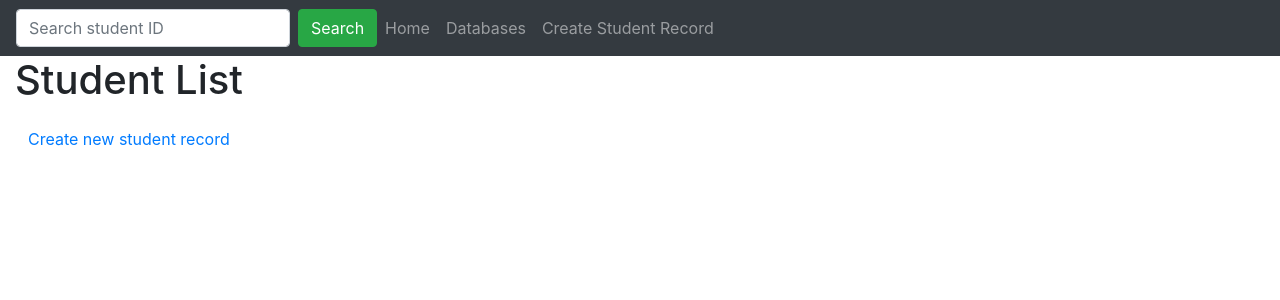
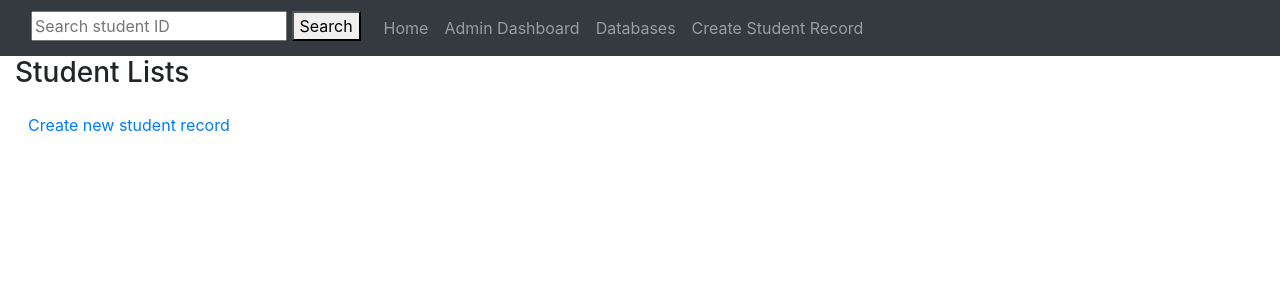
Before and after one commit to Sayan8981/django-ORM, a Django app: page /blog_posts/home in a window 1280 px wide. Shown: the top 300 px of the page. Run offline with Django 3.2, Linux system fonts and the light colour scheme; data that the repository does not hold is empty; some libraries are stand-ins or nearby versions.

Commit message:
#1 Changes in search design

```diff
--- a/myapp/blog_posts/templates/blog_posts/post_list.html
+++ b/myapp/blog_posts/templates/blog_posts/post_list.html
@@ -16,28 +16,36 @@
 
 <body>
     <nav class="navbar navbar-expand-sm bg-dark navbar-dark">
-        <form class="form-inline" action="">
-            <input class="form-control mr-sm-2" type="number" placeholder="Search student ID">
-            <button class="btn btn-success" type="submit">Search</button>
+        <form class="form-inline" action="http://127.0.0.1:8080/blog_posts/search" method="POST"> {% csrf_token %}
+            <div class="container">
+                <div class="mb-1">
+                    <input class="query-search" id="search" name="search" type="number" placeholder="Search student ID">
+                    <button class="search-btn">Search</button>
+                </div>
+            </div>
         </form>
 
-        <ul class="navbar-nav">
-            <li class="nav-item">
-                <a class="nav-link" href="#">Home</a>
+        <ul class="navbar-nav ">
+            <li class="nav-item ">
+                <a class="nav-link " href="http://127.0.0.1:8080/blog_posts/home ">Home</a>
             </li>
-            <li class="nav-item">
-                <a class="nav-link" href="#">Databases</a>
+            <li class="nav-item ">
+                <a class="nav-link " href="http://127.0.0.1:8080/admin ">Admin Dashboard</a>
             </li>
-            <li class="nav-item">
-                <a class="nav-link" href="http://127.0.0.1:8080/blog_posts/new">Create Student Record</a>
+            <li class="nav-item ">
+                <a class="nav-link " href="# ">Databases</a>
+            </li>
+            <li class="nav-item ">
+                <a class="nav-link " href="http://127.0.0.1:8080/blog_posts/new ">Create Student Record</a>
             </li>
         </ul>
     </nav>
 
-    <div class="container-fluid">
-        <div class="row">
-            <div class="col-sm-8 col-md-8 col-lg-6 pb-2">
-                <h1>Student List</h1>
+    <div class="container-fluid ">
+        <div class="row ">
+            <div class="col-sm-8 col-md-8 col-lg-6 pb-2 ">
+
+                <h3>Student Lists</h3>
 
                 <ul>
 
@@ -60,9 +68,9 @@
 
                 </ul>
 
-                <button button type="button" class="btn btn-link"><a href="http://127.0.0.1:8080/blog_posts/new">Create new student record</a></button>
+                <button button type="button " class="btn btn-link "><a href="http://127.0.0.1:8080/blog_posts/new ">Create new student record</a></button>
             </div>
-            <div class="col-sm-12 col-md-12 col-lg-6">
+            <div class="col-sm-12 col-md-12 col-lg-6 ">
             </div>
         </div>
     </div>
--- a/myapp/blog_posts/urls.py
+++ b/myapp/blog_posts/urls.py
@@ -1,12 +1,10 @@
 
 from django.conf.urls import url
-from django.contrib import admin
 from blog_posts import views
 
 
 urlpatterns = [
     url(r'^home$', views.post_list, name='post_list'),
     url(r'^new$', views.post_create, name='post_new'),
-    # url(r'^post_edit/(\d+)$', views.post_update, name='post_edit'),
-    # url(r'^post_delete/(\d+)$', views.post_delete, name='post_delete'),
-]
+    url(r'^search$', views.search_id.as_view(), name='search'),
+    ]
--- a/myapp/blog_posts/views.py
+++ b/myapp/blog_posts/views.py
@@ -1,6 +1,7 @@
 from django.shortcuts import render, redirect, get_object_or_404
 # from django.forms import ModelForm
 import re
+from django.views.generic import View
 from django.contrib import messages
 from .models import Student
 # Create your views here.
@@ -49,6 +50,19 @@ def post_create(request, template_name='blog_posts/post_form.html'):
             user.save()
     return render(request, template_name)
 
+class search_id(View):
+
+    def post(self, request):
+        if request.method == 'POST':
+            posts = Student.objects.filter(pk = request.POST.get('search'))
+            if posts.exists():
+                data = {}
+                data['object_list'] = posts
+                return render(request, 'blog_posts/post_list.html', data)
+            else:
+                return render(request, 'blog_posts/post_list.html')
+
+
 # def post_update(request, pk, template_name='post_form.html'):
 #     post = get_object_or_404(Student, pk=pk)
 #     form = PostsForm(request.POST or None, instance=post)
```
Also changed, not shown: myapp/blog_posts/templates/blog_posts/post_form.html (+4 -4 lines).
